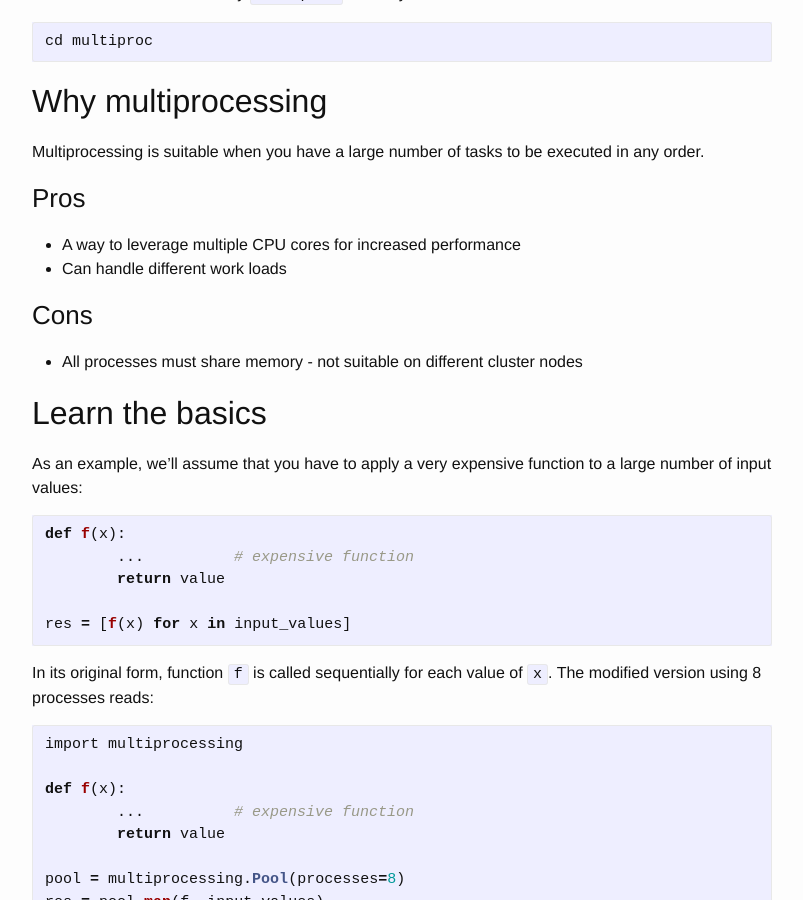
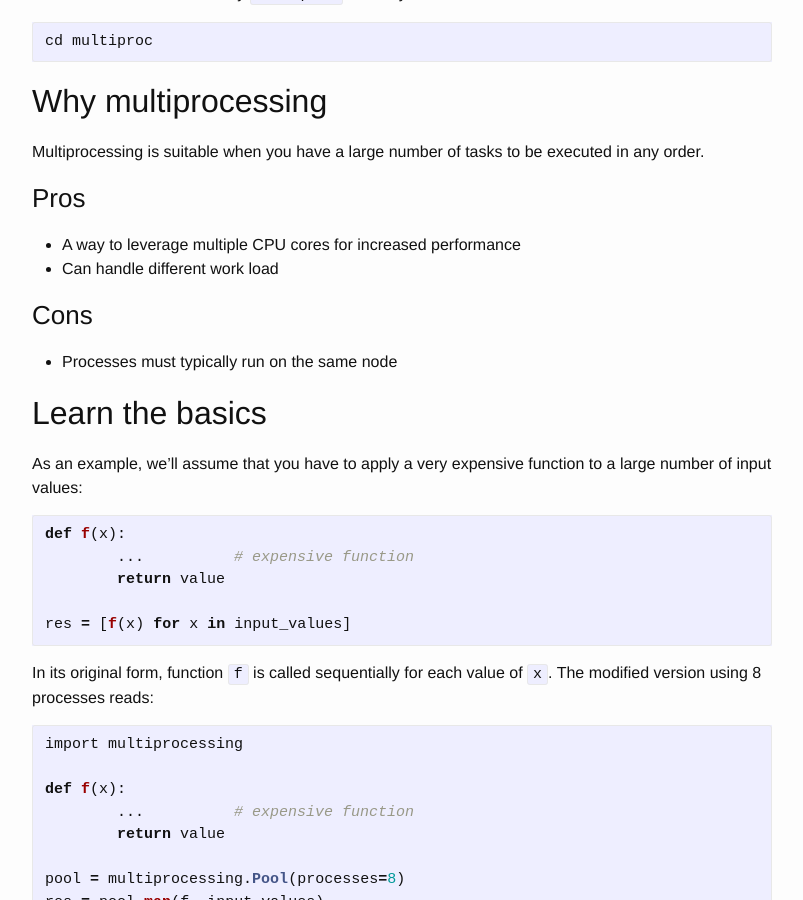
Before and after one commit to nesi/perf-training, a Jekyll site: the page built from _lessons/python-scatter/04a-multiprocessing.md, in a window 1280 px wide and 900 px high, scrolled down 769 px. Shown: the whole window, without its empty margins (238-1041 px from the left). Built offline with Jekyll 4.4.1, drawn with Linux system fonts in a browser that asks for light colours.

Commit message:
- processes don't share memory, fixed text

```diff
--- a/_lessons/python-scatter/04a-multiprocessing.md
+++ b/_lessons/python-scatter/04a-multiprocessing.md
@@ -25,11 +25,11 @@ Multiprocessing is suitable when you have a large number of tasks to be executed
 ### Pros
 
  * A way to leverage multiple CPU cores for increased performance
- * Can handle different work loads
+ * Can handle different work load
 
 ### Cons
 
- * All processes must share memory - not suitable on different cluster nodes
+ * Processes must typically run on the same node
 
 ## Learn the basics
 
```
